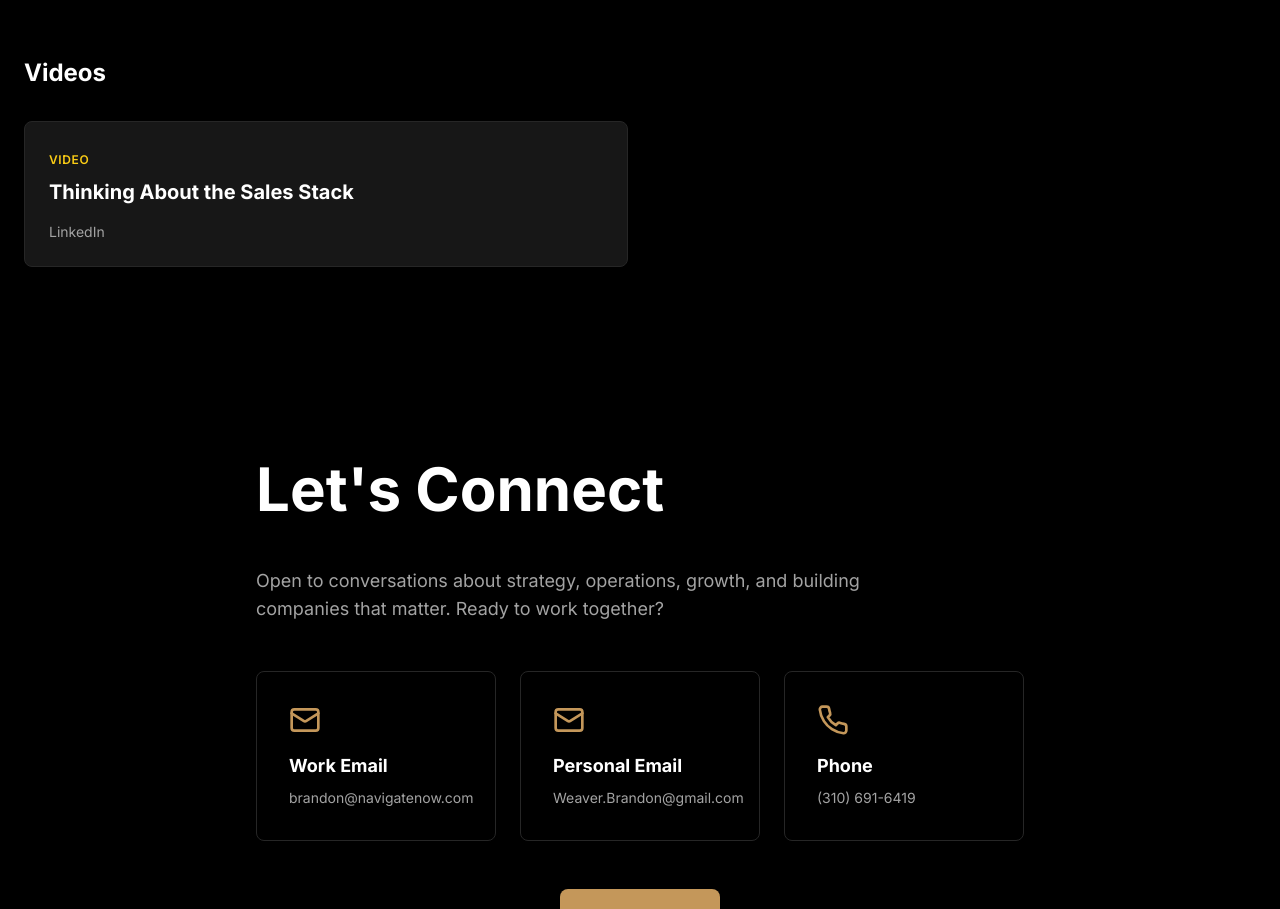
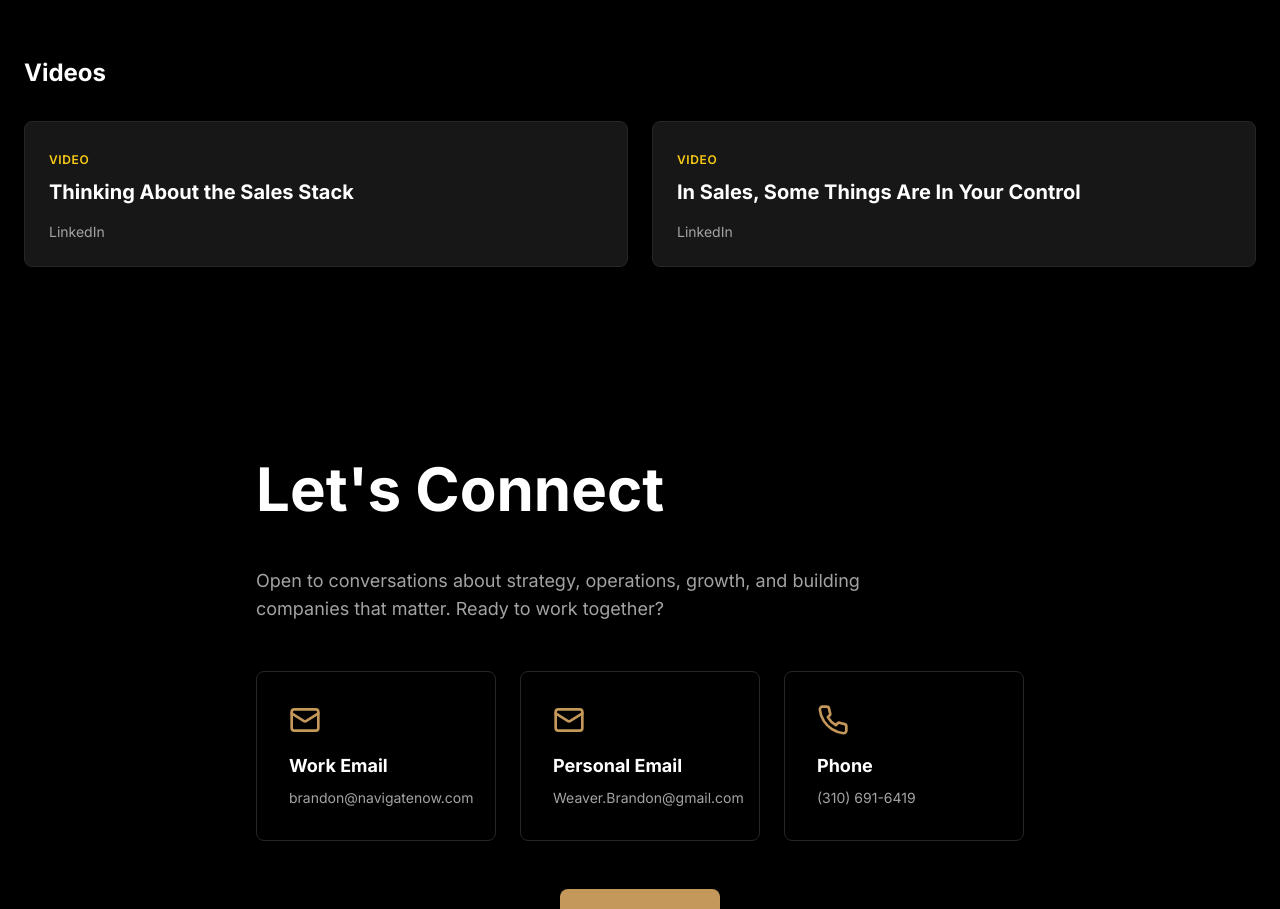
Before and after one commit to letsnavigatebmw/brandonmweaver, a React (Vite) app: page / in a window 1280 px wide. Shown: the part 4560-5469 px from the top of the page. Built offline with nearby package versions, Linux system fonts and the light colour scheme.

Commit message:
Add second LinkedIn video to Videos section

```diff
--- a/src/components/ThoughtLeadership.jsx
+++ b/src/components/ThoughtLeadership.jsx
@@ -37,6 +37,11 @@ export default function ThoughtLeadership() {
       title: 'Thinking About the Sales Stack',
       platform: 'LinkedIn',
       link: 'https://www.linkedin.com/posts/brandonmweaver_thinking-about-the-sales-stack-every-move-activity-7395134916574961665-3c0C?utm_source=share&utm_medium=member_desktop&rcm=ACoAAAEzk-UB0a6J9zTOszUt5Rx8iSd6tF0vs9g',
+    },
+    {
+      title: 'In Sales, Some Things Are In Your Control',
+      platform: 'LinkedIn',
+      link: 'https://www.linkedin.com/posts/brandonmweaver_in-sales-some-things-are-in-your-control-activity-7378455073959571456-cbUT?utm_source=share&utm_medium=member_desktop&rcm=ACoAAAEzk-UB0a6J9zTOszUt5Rx8iSd6tF0vs9g',
     },
   ]
 
```
